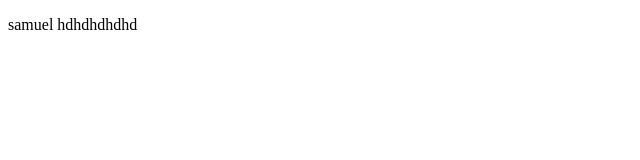
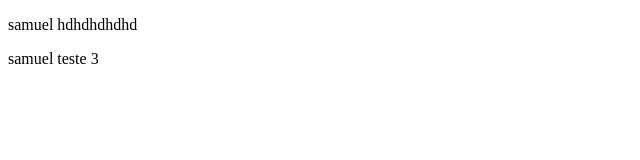
Before and after one commit to SamuelEichner/Projeto, a plain HTML site: page index.html in a window 1280 px wide. Shown: the full height of the page, 0-640 px from the left. Drawn offline with Linux system fonts and the light colour scheme.

Commit message:
adiciona um novo paragrafo

```diff
--- a/index.html
+++ b/index.html
@@ -7,5 +7,6 @@
 <body>
 <!-- Conteúdo -->
 <p>samuel hdhdhdhdhd</p>
+<p>samuel teste 3</p>
 </body>
 </html>
```
